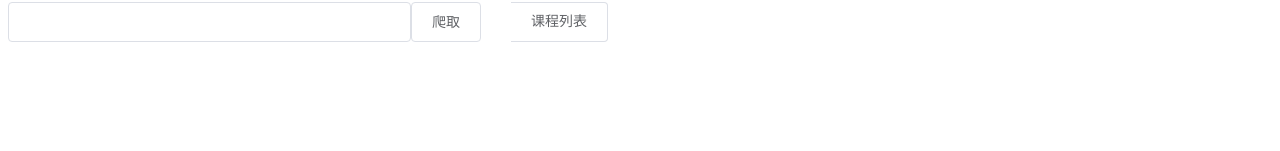
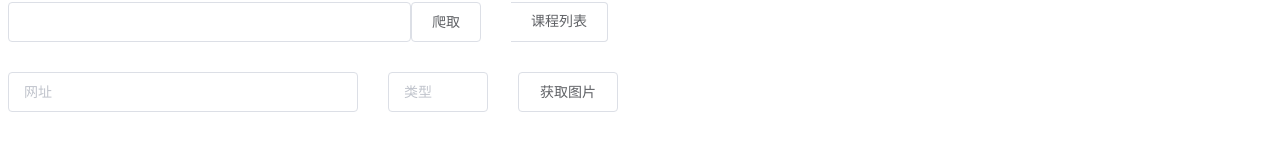
Before and after one commit to purplelightning/wsdemo, a Vue app in the folder node/dcnode/v4cnode/: page /#/spider in a window 1280 px wide. Shown: the part 199-350 px from the top of the page. Built offline with nearby package versions, Linux system fonts and the light colour scheme.

Commit message:
manga尝试。。

```diff
--- a/node/dcnode/v4cnode/src/requests/api.js
+++ b/node/dcnode/v4cnode/src/requests/api.js
@@ -75,6 +75,9 @@ const expressApi = {
       return instance.get(`/craw/crawMooc?courseUrl=${url}&type=${type}`)
     }
     return instance.get(`/craw/crawMooc?courseUrl=${url}`)
+  },
+  crawManga: (url, type) => {
+    return instance.get(`/craw/crawManga?url=${url}&type=${type}`)
   }
 }
 
--- a/node/dcnode/v4cnode/src/views/SpiderPage.vue
+++ b/node/dcnode/v4cnode/src/views/SpiderPage.vue
@@ -5,9 +5,14 @@
     <el-button type="success" @click="pushReq">发请求</el-button>
     <hr/>
     <div class="item">
-      <el-input v-model="courseUrl">fffffffff</el-input>
+      <el-input v-model="courseUrl"></el-input>
       <el-button @click="craw">爬取</el-button>
       <el-checkbox-button v-model="checked">课程列表</el-checkbox-button>
+    </div>
+    <div class="item1">
+      <el-input placeholder="网址" v-model="imgUrl"></el-input>
+      <el-input placeholder="类型" v-model="imgType"></el-input>
+      <el-button @click="crawManga">获取图片</el-button>
     </div>
 
     <div v-html="content"></div>
@@ -22,7 +27,9 @@ export default {
     return {
       content:'',
       courseUrl:'',
-      checked: false
+      checked: false,
+      imgUrl: '',
+      imgType: ''
     }
   },
   methods:{
@@ -51,6 +58,12 @@ export default {
         console.log(res.data);
         this.content=res.data
       })
+    },
+    crawManga(){
+      api.crawManga(this.imgUrl, this.imgType).then(res=>{
+        console.log(res.data);
+        this.content=res.data
+      })
     }
   },
   components: {
@@ -71,4 +84,19 @@ export default {
     flex: 0 0 50px;
   }
 }
+.item1{
+  margin-top: 30px;
+  width: 800px;
+  .el-input{
+    width: 100px;
+  }
+  .el-input:first-child{
+    margin-right: 30px;
+    width: 350px;
+  }
+  button{
+    margin-left: 30px;
+    width: 100px;
+  }
+}
 </style>
```
Also changed, not shown: 1 other file (tests, documents, lock files or other folders).
